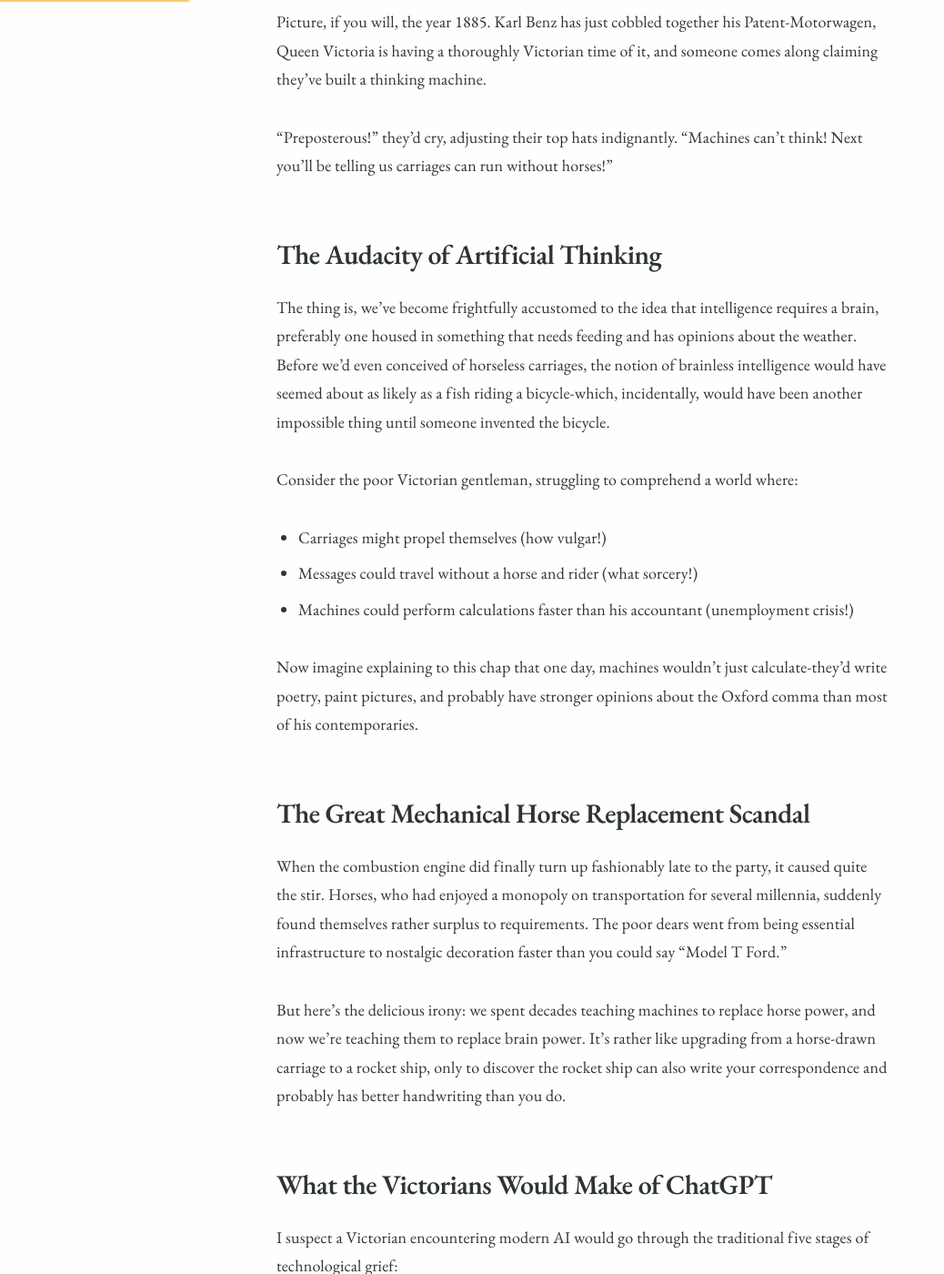
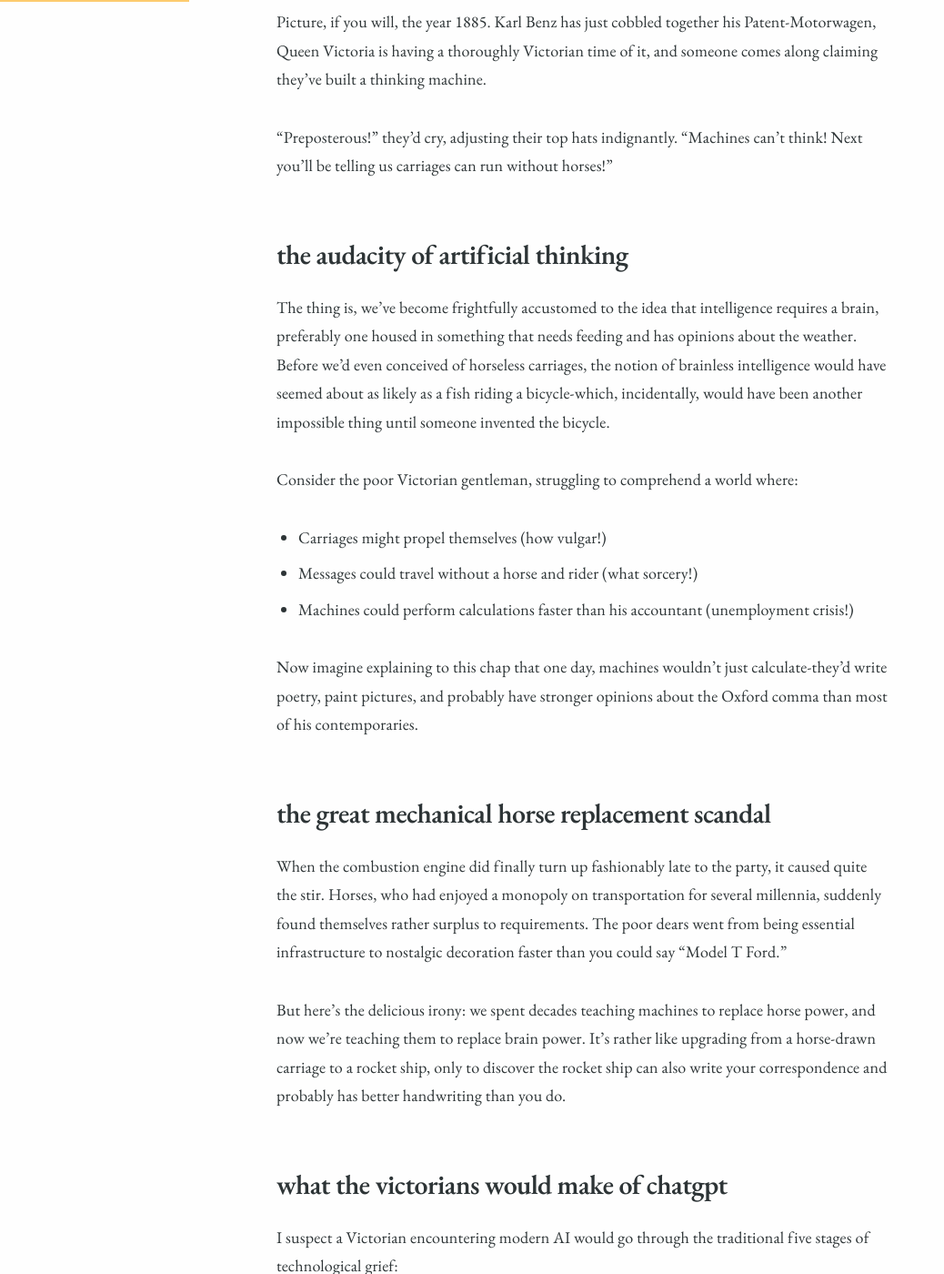
Before and after one commit to felixtp/felixtp.github.io, a Jekyll site: the page built from _posts/2025-07-19-artificial-intelligence-and-the-humble-horse.md, in a window 1280 px wide and 1400 px high, scrolled down 683 px. Shown: the whole window at 91% size, without its empty margins (0-1038 px from the left). Built offline with Jekyll 4.4.1, drawn with Linux system fonts in a browser that asks for light colours; our own code applies the rules of GitHub Pages for plain Markdown files; some of the changed text lies outside the part shown.

```diff
--- a/_posts/2025-07-19-artificial-intelligence-and-the-humble-horse.md
+++ b/_posts/2025-07-19-artificial-intelligence-and-the-humble-horse.md
@@ -10,7 +10,7 @@ Picture, if you will, the year 1885. Karl Benz has just cobbled together his Pat
 
 "Preposterous!" they'd cry, adjusting their top hats indignantly. "Machines can't think! Next you'll be telling us carriages can run without horses!"
 
-## The Audacity of Artificial Thinking
+## the audacity of artificial thinking
 
 The thing is, we've become frightfully accustomed to the idea that intelligence requires a brain, preferably one housed in something that needs feeding and has opinions about the weather. Before we'd even conceived of horseless carriages, the notion of brainless intelligence would have seemed about as likely as a fish riding a bicycle-which, incidentally, would have been another impossible thing until someone invented the bicycle.
 
@@ -21,13 +21,13 @@ Consider the poor Victorian gentleman, struggling to comprehend a world where:
 
 Now imagine explaining to this chap that one day, machines wouldn't just calculate-they'd write poetry, paint pictures, and probably have stronger opinions about the Oxford comma than most of his contemporaries.
 
-## The Great Mechanical Horse Replacement Scandal
+## the great mechanical horse replacement scandal
 
 When the combustion engine did finally turn up fashionably late to the party, it caused quite the stir. Horses, who had enjoyed a monopoly on transportation for several millennia, suddenly found themselves rather surplus to requirements. The poor dears went from being essential infrastructure to nostalgic decoration faster than you could say "Model T Ford."
 
 But here's the delicious irony: we spent decades teaching machines to replace horse power, and now we're teaching them to replace brain power. It's rather like upgrading from a horse-drawn carriage to a rocket ship, only to discover the rocket ship can also write your correspondence and probably has better handwriting than you do.
 
-## What the Victorians Would Make of ChatGPT
+## what the victorians would make of chatgpt
 
 I suspect a Victorian encountering modern AI would go through the traditional five stages of technological grief:
 
@@ -41,19 +41,19 @@ I suspect a Victorian encountering modern AI would go through the traditional fi
 
 5. **Acceptance**: "I say, this mechanical brain has written rather a good limerick about my horse."
 
-## The Uncomfortable Truth About Progress
+## the uncomfortable truth about progress
 
 The uncomfortable truth-uncomfortable for horses, anyway-is that we've always been rather ruthless about replacing things that served us well. We traded horses for engines, candles for electric lights, and carrier pigeons for telegrams. Each time, we thought we'd reached the pinnacle of human achievement, only to discover we'd barely scratched the surface.
 
 Now we're trading human intelligence for artificial intelligence, which feels rather more personal than replacing a horse. After all, most of us were quite attached to our intelligence, limited though it may have been.
 
-## A Modest Proposal for Our AI Future
+## a modest proposal for our ai future
 
 Perhaps we should take a leaf from the horses' book. They didn't fight the combustion engine-they simply reinvented themselves as recreational companions and occasional racing entertainment. Humans might do well to consider a similar career pivot.
 
 Instead of competing with AI at thinking (a battle we're destined to lose with the same dignity as horses competing with motorcars), perhaps we should focus on the things machines find puzzling: procrastination, getting unreasonably emotional about sports teams, and the peculiar human ability to make tea exactly wrong despite having made it correctly thousands of times before.
 
-## In Conclusion
+## in conclusion
 
 Artificial intelligence isn't the first technology to make its predecessors redundant, nor will it be the last. The Victorians couldn't have imagined a world without horses, just as we struggle to imagine a world where machines do most of our thinking.
 
```
